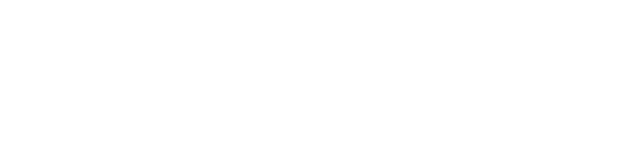
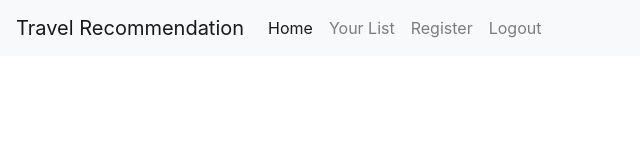
Before and after one commit to pi-47-united-fox-group-2/travelling-recommendation, a plain HTML site: page client/index.html in a window 1280 px wide. Shown: the whole page, without its empty margins (0-640 px from the left). Drawn offline with nearby package versions, Linux system fonts and the light colour scheme.

Commit message:
client navigation bar

```diff
--- a/client/index.html
+++ b/client/index.html
@@ -8,7 +8,21 @@
     <title>Document</title>
 </head>
 <body>
-
+    <!-- Navigation -->
+    <nav class="navbar navbar-expand-lg navbar-light bg-light">
+        <a class="navbar-brand" href="#">Travel Recommendation</a>
+        <button class="navbar-toggler" type="button" data-toggle="collapse" data-target="#navbarNavAltMarkup" aria-controls="navbarNavAltMarkup" aria-expanded="false" aria-label="Toggle navigation">
+          <span class="navbar-toggler-icon"></span>
+        </button>
+        <div class="collapse navbar-collapse" id="navbarNavAltMarkup">
+          <div class="navbar-nav">
+            <a class="nav-link active" href="#">Home <span class="sr-only">(current)</span></a>
+            <a class="nav-link" href="#">Your List</a>
+            <a class="nav-link" href="#">Register</a>
+            <a class="nav-link" href="#">Logout</a>
+          </div>
+        </div>
+      </nav>
 
     <div class="g-signin2" data-onsuccess="onSignIn"></div>
 
```
